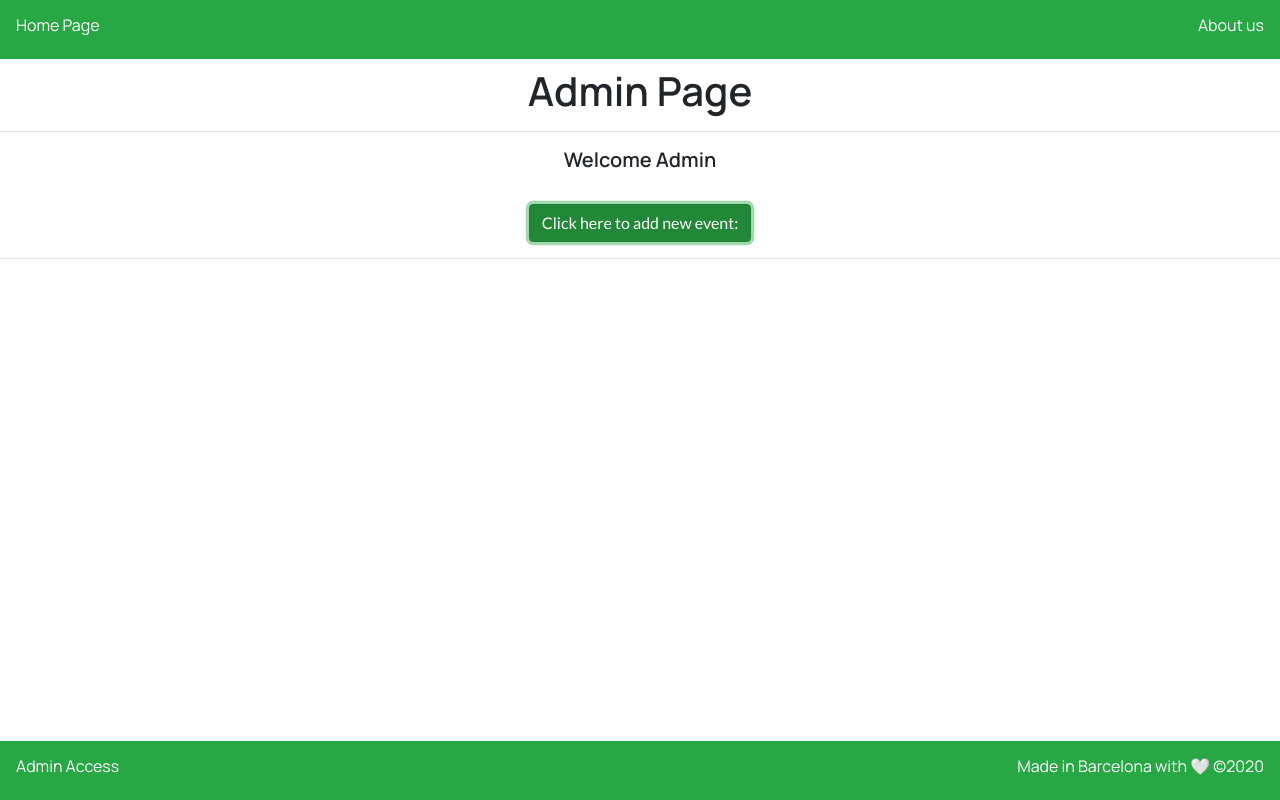
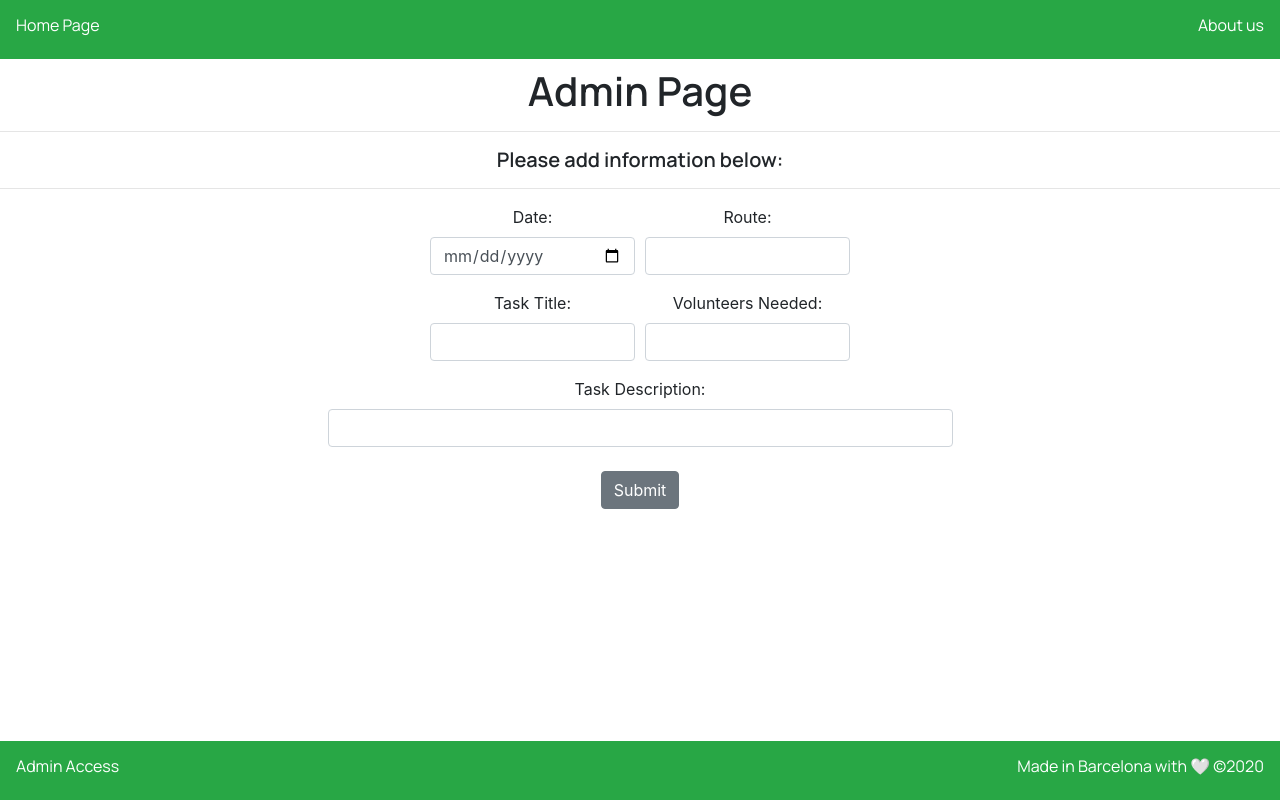
Before and after one commit to cdorella/fspt2-volunteer-sign-up-project, a React (Create React App) app in the folder client/: page /admin in a window 1280 px wide. Both pictures are taken after a click on the button "Click here to add new event:". Built offline with nearby package versions, Linux system fonts and the light colour scheme.

Commit message:
registration form, add event form, fixed layout

```diff
--- /dev/null
+++ b/client/src/components/registration-form.jsx
@@ -0,0 +1,110 @@
+import React from "react";
+import "bootstrap/dist/css/bootstrap.css";
+import { Col, Row, Button, Form, FormGroup, Label, Input } from "reactstrap";
+
+class RegistrationForm extends React.Component {
+	constructor(props) {
+		super(props);
+		this.state = {
+			error: false,
+			first_name: "",
+			last_name: "",
+			email: "",
+			phone_number: "",
+		};
+	}
+
+	handleInputChange = event => {
+		const target = event.target;
+		const value = target.value;
+		const name = target.name;
+		this.setState({
+			[name]: value,
+		});
+	};
+
+	handleSubmit(event) {
+		event.preventDefault();
+		this.registerUser();
+	}
+
+	registerUser = () => () => {
+		const { first_name, last_name, email, phone_number } = this.state;
+
+		fetch("/api/registration", {
+			method: "POST",
+			headers: {
+				"Content-Type": "application/json",
+			},
+			body: JSON.stringify({
+				first_name: first_name,
+				last_name: last_name,
+				email: email,
+				phone_number: phone_number,
+			}),
+		})
+			.then(response => response.json())
+			.then(response => console.log(response))
+			.catch(err => console.log(err));
+	};
+
+	render() {
+		return (
+			<Form>
+				<h5>Please add your details:</h5>
+				<Row form className="row">
+					<Col md={4}>
+						<FormGroup>
+							<Label for="first_name">First Name:</Label>
+							<Input
+								type="text"
+								name="first_name"
+								value={this.state.first_name}
+								onChange={this.handleInputChange}
+							/>
+						</FormGroup>
+					</Col>
+					<Col md={4}>
+						<FormGroup>
+							<Label for="last_name">Last Name:</Label>
+							<Input
+								type="text"
+								name="last_name"
+								value={this.state.last_name}
+								onChange={this.handleInputChange}
+							/>
+						</FormGroup>
+					</Col>
+				</Row>
+				<Row form className="row">
+					<Col md={4}>
+						<FormGroup>
+							<Label for="email">Email Address:</Label>
+							<Input
+								type="text"
+								name="email"
+								value={this.state.email}
+								onChange={this.handleInputChange}
+							/>
+						</FormGroup>
+					</Col>
+					<Col md={4}>
+						<FormGroup>
+							<Label for="phone_number">
+								Phone Number: (Only numbers please)
+							</Label>
+							<Input
+								type="text"
+								name="phone_number"
+								value={this.state.phone_number}
+								onChange={this.handleInputChange}
+							/>
+						</FormGroup>
+					</Col>
+				</Row>
+				<Button onSubmit={() => this.handleSubmit}>Submit</Button>
+			</Form>
+		);
+	}
+}
+export default RegistrationForm;
--- /dev/null
+++ b/client/src/components/selected-event.css
@@ -0,0 +1,27 @@
+li {
+	list-style-type: none;
+}
+
+.row {
+	display: flex;
+	justify-content: center;
+}
+
+.card_title {
+	font-family: "Manrope", sans-serif;
+	font-weight: bold;
+	font-size: 18px;
+}
+
+.card_subtitle {
+	font-family: "Manrope", sans-serif;
+	font-weight: bold;
+}
+
+.card_text {
+	font-family: "Lato", sans-serif;
+}
+
+.card_button {
+	font-family: "Lato", sans-serif;
+}
--- /dev/null
+++ b/client/src/components/selected-event.jsx
@@ -0,0 +1,51 @@
+import React from "react";
+import "bootstrap/dist/css/bootstrap.css";
+import "./selected-event.css";
+//import RegistrationForm from "./registration-form";
+
+import {
+	Card,
+	CardText,
+	CardTitle,
+	CardSubtitle,
+	Button,
+	Row,
+	Col,
+} from "reactstrap";
+
+const EventDetails = ({ date, route, tasks }) => {
+	let displayDate = date;
+	displayDate = displayDate
+		.split("-")
+		.map(e => (e[0] === "0" ? e.slice(1) : e));
+	displayDate = displayDate[2] + "/" + displayDate[1] + "/" + displayDate[0];
+
+	return (
+		<div>
+			<li>
+				<Row className="row">
+					<Col sm="4">
+						<Card body className="text-center">
+							<CardTitle className="card_title">{`${displayDate} - ${route} Route`}</CardTitle>
+							{tasks.map(task => (
+								<CardText className="text-center card_text">
+									<div key={task.id}>
+										<CardSubtitle className="text-center card_subtitle">
+											<li>{`${task.task_name}`}</li>
+										</CardSubtitle>
+
+										<li>{`${task.task_description}`}</li>
+										<li>{`Volunteers Needed: ${task.spots_available}`}</li>
+									</div>
+									<Button className="card_button">Select</Button>
+								</CardText>
+							))}
+						</Card>
+					</Col>
+				</Row>
+			</li>
+		</div>
+	);
+};
+
+export default EventDetails;
--- a/client/src/pages/admin-page.jsx
+++ b/client/src/pages/admin-page.jsx
@@ -1,21 +1,178 @@
 import React from "react";
 import "bootstrap/dist/css/bootstrap.css";
-import { Button } from "reactstrap";
+import { Col, Row, Button, Form, FormGroup, Label, Input } from "reactstrap";
 import "./admin-page.css";
 
-const Admin = () => {
+class Admin extends React.Component {
+	constructor(props) {
+		super(props);
+		this.state = {
+			error: false,
+			formLoaded: false,
+			date: "",
+			route: "",
+			task_name: "",
+			task_description: "",
+			spots_available: "",
+		};
+	}
+
+	getForm = () => {
+		this.setState({ formLoaded: true });
+	};
+
+	handleInputChange = event => {
+		const target = event.target;
+		const value = target.value;
+		const name = target.name;
+		this.setState({
+			[name]: value,
+		});
+	};
+
+	handleSubmit(event) {
+		event.preventDefault();
+		this.addEvent();
+	}
+
+	addEvent = () => () => {
+		const {
+			date,
+			route,
+			task_name,
+			task_description,
+			spots_available,
+		} = this.state;
+
+		fetch("/api/events", {
+			method: "POST",
+			headers: {
+				"Content-Type": "application/json",
+			},
+			body: JSON.stringify({
+				date: date,
+				route: route,
+				task_name: task_name,
+				task_description: task_description,
+				spots_available: spots_available,
+			}),
+		})
+			.then(response => response.json())
+			.then(data => console.log(data))
+			.catch(err => console.log(err));
+	};
+
+	render() {
+		const {
+			formLoaded,
+			date,
+			route,
+			task_name,
+			task_description,
+			spots_available,
+		} = this.state;
 		return (
 			<div>
 				<h1>Admin Page</h1>
 				<hr />
-			<h5>Welcome Admin</h5>
-			<br></br>
-			<Button className="admin_button" color="success">
+				{formLoaded ? (
+					<h5>Please add information below:</h5>
+				) : (
+					<div>
+						<h5>Welcome Admin!</h5>
+						<Button
+							onClick={this.getForm}
+							className="admin_button"
+							color="success"
+						>
 							Click here to add new event:
 						</Button>
+					</div>
+				)}
 				<hr />
+				{formLoaded && (
+					<Form>
+						<Row form className="row">
+							<Col md={2}>
+								<FormGroup>
+									<Label for="date">Date:</Label>
+									<Input
+										type="date"
+										name="date"
+										value={date}
+										onChange={this.handleInputChange}
+									/>
+								</FormGroup>
+							</Col>
+							<Col md={2}>
+								<FormGroup>
+									<Label for="route">Route:</Label>
+									<Input
+										type="text"
+										name="route"
+										value={route}
+										onChange={this.handleInputChange}
+									/>
+								</FormGroup>
+							</Col>
+						</Row>
+						<Row form className="row">
+							<Col md={2}>
+								<FormGroup>
+									<Label for="task_name">Task Title:</Label>
+									<Input
+										type="text"
+										name="task_name"
+										value={task_name}
+										onChange={this.handleInputChange}
+									/>
+								</FormGroup>
+							</Col>
+							<Col md={2}>
+								<FormGroup>
+									<Label for="spots_available">Volunteers Needed:</Label>
+									<Input
+										type="number"
+										name="spots_available"
+										value={spots_available}
+										onChange={this.handleInputChange}
+									/>
+								</FormGroup>
+							</Col>
+						</Row>
+						<Row>
+							<Col md={6}>
+								<Label for="task_description">Task Description:</Label>
+								<Input
+									type="text"
+									name="task_description"
+									value={task_description}
+									onChange={this.handleInputChange}
+								/>
+							</Col>
+						</Row>
+						<br></br>
+						<Button onSubmit={this.handleSubmit}>Submit</Button>
+					</Form>
+				)}
 			</div>
 		);
-};
+	}
+}
 
 export default Admin;
+
+// const Admin = () => {
+// 	return (
+// 		<div>
+// 			<h1>Admin Page</h1>
+// 			<hr />
+// 			<h5>Welcome Admin</h5>
+// 			<br></br>
+// 			<Button className="admin_button" color="success">
+// 				Click here to add new event:
+// 			</Button>
+// 			<hr />
+// 		</div>
+// 	);
+// };
--- a/client/src/pages/home-page.css
+++ b/client/src/pages/home-page.css
@@ -29,7 +29,7 @@ li {
 	justify-content: center;
 }
 
-.card_title {
+.card_title_home {
 	font-family: "Manrope", sans-serif;
 	font-weight: bold;
 }
@@ -41,3 +41,11 @@ li {
 .card_button {
 	font-family: "Lato", sans-serif;
 }
+
+/* MAYBE FULL CONTAINER?  TBC */
+/* img {
+	padding: 18px;
+	width: 320px;
+	height: 225px;
+	margin: 10px;
+} */
--- a/client/src/pages/home-page.jsx
+++ b/client/src/pages/home-page.jsx
@@ -2,6 +2,8 @@ import React from "react";
 import "bootstrap/dist/css/bootstrap.css";
 import { Card, CardText, CardTitle, Button, Row, Col } from "reactstrap";
 import "./home-page.css";
+import EventDetails from "../components/selected-event";
+//import RegistrationForm from "../components/registration-form";
 
 class HomePage extends React.Component {
 	constructor(props) {
@@ -10,7 +12,7 @@ class HomePage extends React.Component {
 			error: false,
 			eventsLoaded: false,
 			events: [],
-			// selectedEvent: false,
+			selectedEvent: false,
 			eventDetails: {},
 		};
 	}
@@ -22,6 +24,7 @@ class HomePage extends React.Component {
 				this.setState({
 					events: response,
 					eventsLoaded: true,
+					selectedEvent: false,
 				});
 			})
 			.catch(() => {
@@ -37,7 +40,7 @@ class HomePage extends React.Component {
 				this.setState({
 					eventDetails: response,
 					eventsLoaded: false,
-					// selectedEvent: true,
+					selectedEvent: true,
 				});
 			})
 			.catch(() => {
@@ -46,7 +49,9 @@ class HomePage extends React.Component {
 	};
 
 	render() {
-		let displayEvents = this.state.events.map(event => {
+		const { events, eventsLoaded, selectedEvent, eventDetails } = this.state;
+
+		let displayEvents = events.map(event => {
 			const { id, date, route } = event;
 			let displayDate = date;
 			displayDate = displayDate
@@ -61,7 +66,9 @@ class HomePage extends React.Component {
 						<Row className="row">
 							<Col sm="3">
 								<Card body>
-									<CardTitle className="card_title">Date & Route:</CardTitle>
+									<CardTitle className="card_title_home">
+										Date & Route:
+									</CardTitle>
 									<CardText className="card_text">{`${displayDate} - ${route} Route`}</CardText>
 									<Button
 										onClick={this.getEventByID(id)}
@@ -77,20 +84,6 @@ class HomePage extends React.Component {
 			);
 		});
 
-		// let displaySelectEvent = Object.entries(this.state.eventDetails).map(
-		// 	entry => {
-		// 		const [key, value] = entry;
-
-		// 		return (
-		// 			<div>
-		// 				<li key={key}>
-		// 					{key}: {value}
-		// 				</li>
-		// 			</div>
-		// 		);
-		// 	}
-		// );
-
 		return (
 			<div>
 				<h1>
@@ -100,18 +93,31 @@ class HomePage extends React.Component {
 					</span>
 				</h1>
 				<hr />
-				<h5>Welcome to our sign up page</h5>
-				<br></br>
+				{eventsLoaded ? (
+					<h5>Next events:</h5>
+				) : (
+					<div>
+						<h5>Welcome to our sign up page!</h5>
+						<div>
 							<Button
 								onClick={this.getEvents}
 								className="home_button"
 								color="success"
 							>
 								Click here for future dates:
-				</Button>{" "}
+							</Button>
+							{/* <img
+							id="image"
+							src=TBC
+							alt="proper description"
+						/> */}
+						</div>
+					</div>
+				)}
 				<hr />
-				{this.state.eventsLoaded && displayEvents}
-				{/* {this.state.selectedEvent && displaySelectEvent} */}
+				{eventsLoaded && displayEvents}
+				{selectedEvent && <EventDetails {...eventDetails} />}
+				{/* {<RegistrationForm />} */}
 			</div>
 		);
 	}
```
Lines whose indentation alone changed are shown as unchanged.
